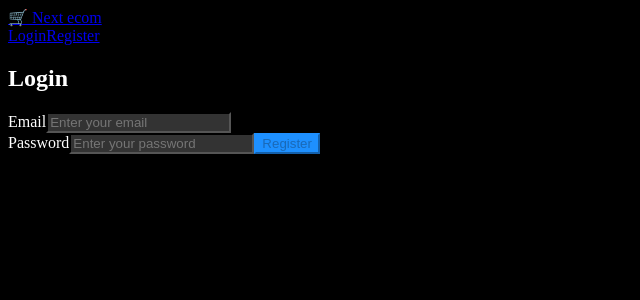
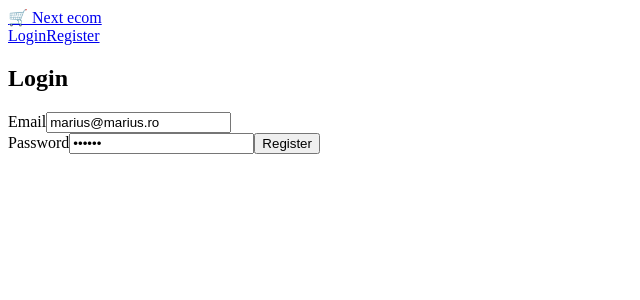
Before and after one commit to mariusherlea/next-ecom, a Next.js app: page /login in a window 1280 px wide. Shown: the top 300 px of the page, without its empty margins (0-640 px from the left). Built offline with nearby package versions, Linux system fonts and the light colour scheme; no server answers.

Commit message:
logged in user info and logout

```diff
--- a/app/globals.css
+++ b/app/globals.css
@@ -1,35 +1,3 @@
-/* Override the default body background and text color */
-body,
-html {
-  background-color: black !important;
-  color: white !important;
+.pointer {
+  cursor: pointer;
 }
-
-/* Override background and text color for Bootstrap's classes */
-.bg-light {
-  background-color: black !important;
-}
-
-.text-dark,
-.navbar-light .navbar-brand,
-.navbar-light .navbar-nav .nav-link {
-  color: white !important;
-}
-
-/* Custom styles for buttons */
-.btn-primary {
-  background-color: #1e90ff !important;
-  border-color: #1e90ff !important;
-}
-
-.btn-primary:hover {
-  background-color: #0d6efd !important;
-  border-color: #0d6efd !important;
-}
-
-/* Custom styles for form controls */
-.form-control {
-  background-color: #333 !important;
-  color: white !important;
-  border-color: #555 !important;
-}
--- a/app/login/page.js
+++ b/app/login/page.js
@@ -5,8 +5,8 @@ import { signIn } from "next-auth/react";
 import toast from "react-hot-toast";
 
 export default function Login() {
-  const [email, setEmail] = useState("");
-  const [password, setPassword] = useState("");
+  const [email, setEmail] = useState("marius@marius.ro");
+  const [password, setPassword] = useState("marius");
   const [loading, setLoading] = useState(false);
 
   const router = useRouter();
--- a/components/TopNav.js
+++ b/components/TopNav.js
@@ -4,12 +4,25 @@ import { useSession, signOut } from "next-auth/react";
 
 export default function TopNav() {
   const { data, status, loading } = useSession();
-  console.log(data, status, loading);
+
   return (
     <nav className="nav shadow p-2 justify-content-between mb-3">
       <Link href="/" className="nav-link">
         🛒 Next ecom
       </Link>
+      {status === "authenticated" ? (
+        <>
+          <Link href="/dashboard/user" className="nav-link ">
+            {data?.user?.name}
+          </Link>
+          <a
+            className="nav-link pointer"
+            onClick={() => signOut({ callbackUrl: "/login" })}
+          >
+            Logout
+          </a>
+        </>
+      ) : (
         <div className="d-flex">
           <Link href="/login" className="nav-link">
             Login
@@ -18,6 +31,7 @@ export default function TopNav() {
             Register
           </Link>
         </div>
+      )}
     </nav>
   );
 }
```
Lines whose indentation alone changed are shown as unchanged.
